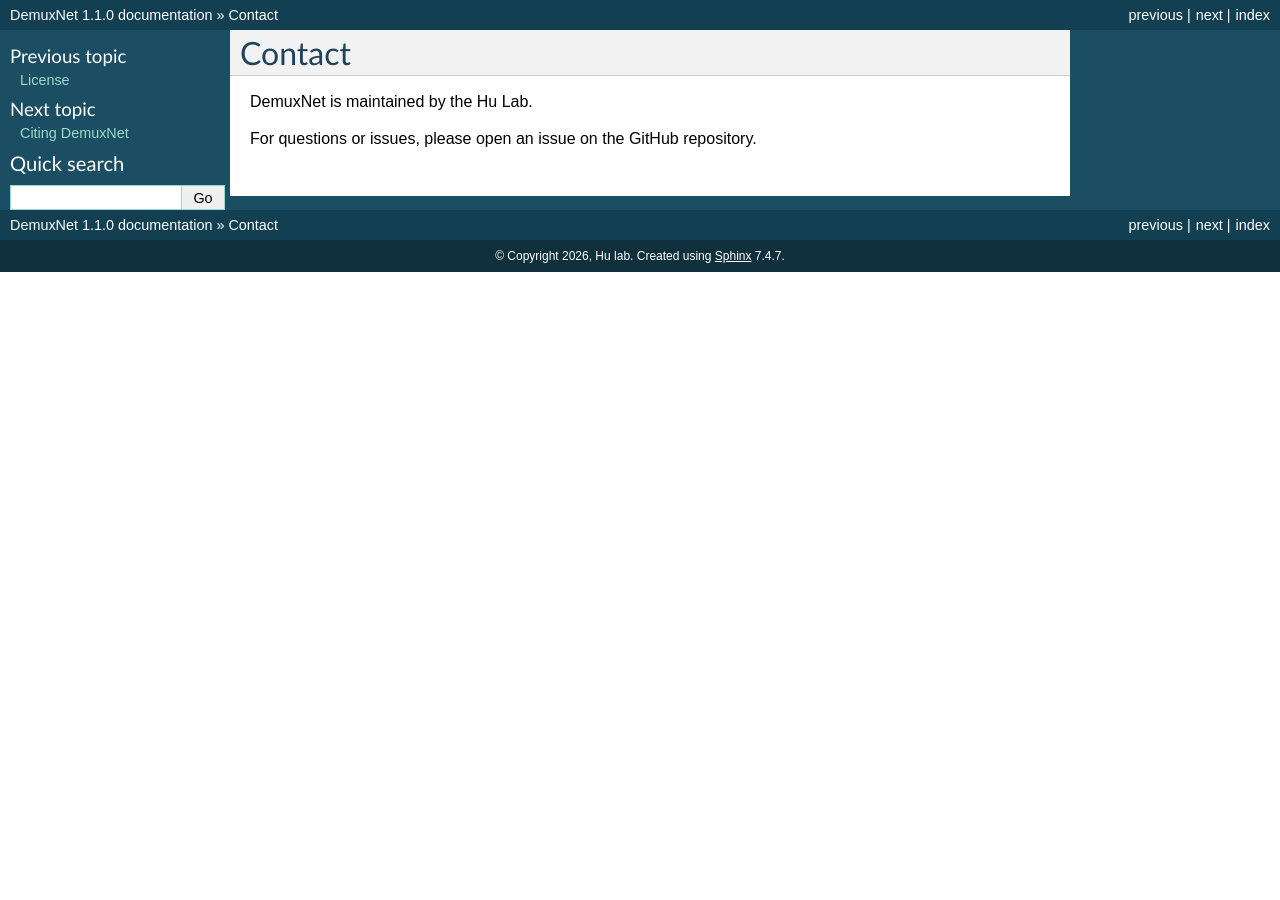
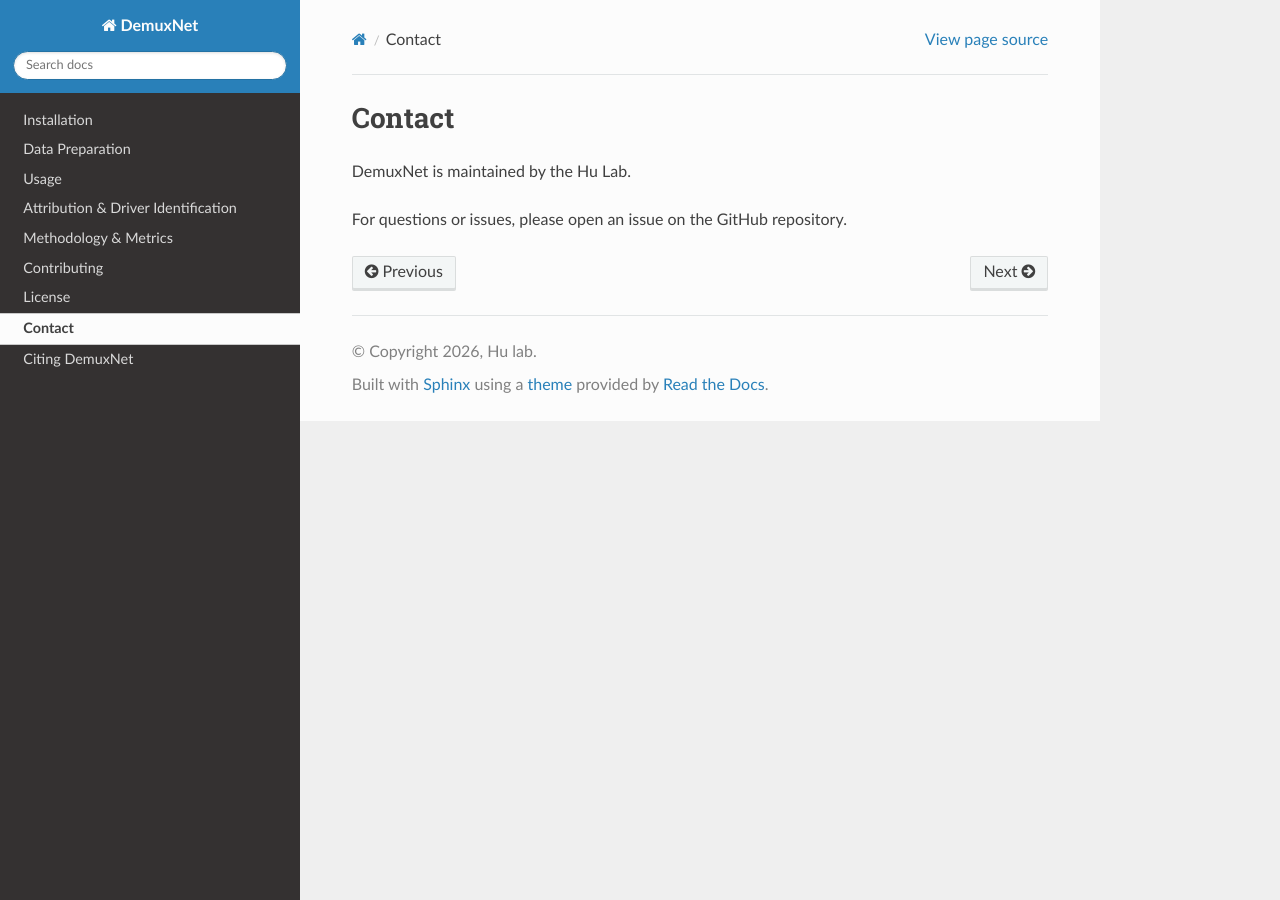
Before and after one commit to yulab2021/DemuxNet_document, a Sphinx documentation site: the page built from doc/contact.rst, in a window 1280 px wide. Built offline with Sphinx 7.4.7 and the Read the Docs theme 3.1.0, drawn with Linux system fonts in a browser that asks for light colours.

Commit message:
Update theme

```diff
--- a/doc/conf.py
+++ b/doc/conf.py
@@ -83,8 +83,8 @@
 # The theme to use for HTML and HTML Help pages.  See the documentation for
 # a list of builtin themes.
 #
-#html_theme = 'sphinx_rtd_theme'
-html_theme = 'classic'    # 经典的浅色主题
+html_theme = 'sphinx_rtd_theme'
+#html_theme = 'classic'    # 经典的浅色主题
 # Theme options are theme-specific and customize the look and feel of a theme
 # further.  For a list of options available for each theme, see the
 # documentation.
--- a/output.json
+++ b/output.json
@@ -4,16 +4,16 @@
 {"filename": ".ipynb_checkpoints/installation-checkpoint.rst", "lineno": 92, "status": "working", "code": 0, "uri": "https://github.com/yulab2021/TandemMod", "info": ""}
 {"filename": ".ipynb_checkpoints/data_preprocessing-checkpoint.rst", "lineno": 25, "status": "working", "code": 0, "uri": "https://github.com/nanoporetech/pyguppyclient", "info": ""}
 {"filename": ".ipynb_checkpoints/help-checkpoint.rst", "lineno": 6, "status": "working", "code": 0, "uri": "https://github.com/yulab2021/TandemMod/discussions", "info": ""}
+{"filename": ".ipynb_checkpoints/data_postprocessing-checkpoint.rst", "lineno": 108, "status": "working", "code": 0, "uri": "https://github.com/yulab2021/TandemMod/tree/master/results_reproduce", "info": ""}
 {"filename": ".ipynb_checkpoints/help-checkpoint.rst", "lineno": 6, "status": "working", "code": 0, "uri": "https://github.com/yulab2021/TandemMod/issues", "info": ""}
-{"filename": ".ipynb_checkpoints/data_postprocessing-checkpoint.rst", "lineno": 108, "status": "working", "code": 0, "uri": "https://github.com/yulab2021/TandemMod/tree/master/results_reproduce", "info": ""}
 {"filename": ".ipynb_checkpoints/run_examples-checkpoint.rst", "lineno": 539, "status": "working", "code": 0, "uri": "https://groups.google.com/g/sg-nex-updates", "info": ""}
 {"filename": ".ipynb_checkpoints/credit-checkpoint.rst", "lineno": 6, "status": "working", "code": 0, "uri": "https://creativecommons.org/licenses/by/4.0/", "info": ""}
 {"filename": ".ipynb_checkpoints/installation-checkpoint.rst", "lineno": 75, "status": "working", "code": 0, "uri": "https://nanoporetech.com/", "info": ""}
+{"filename": ".ipynb_checkpoints/installation-checkpoint.rst", "lineno": 75, "status": "broken", "code": 0, "uri": "https://mirror.oxfordnanoportal.com/software/analysis/ont-guppy-cpu-6.1.5-1.el7.x86_64.rpm", "info": "HTTPSConnectionPool(host='mirror.oxfordnanoportal.com', port=443): Max retries exceeded with url: /software/analysis/ont-guppy-cpu-6.1.5-1.el7.x86_64.rpm (Caused by SSLError(SSLCertVerificationError(1, '[SSL: CERTIFICATE_VERIFY_FAILED] certificate verify failed: unable to get local issuer certificate (_ssl.c:1007)')))"}
 {"filename": ".ipynb_checkpoints/credit-checkpoint.rst", "lineno": 6, "status": "redirected", "code": 301, "uri": "https://hpc-carpentry.github.io/hpc-python/", "info": "http://www.hpc-carpentry.org/hpc-python/"}
-{"filename": ".ipynb_checkpoints/installation-checkpoint.rst", "lineno": 75, "status": "broken", "code": 0, "uri": "https://mirror.oxfordnanoportal.com/software/analysis/ont-guppy-cpu-6.1.5-1.el7.x86_64.rpm", "info": "HTTPSConnectionPool(host='mirror.oxfordnanoportal.com', port=443): Max retries exceeded with url: /software/analysis/ont-guppy-cpu-6.1.5-1.el7.x86_64.rpm (Caused by SSLError(SSLCertVerificationError(1, '[SSL: CERTIFICATE_VERIFY_FAILED] certificate verify failed: unable to get local issuer certificate (_ssl.c:1007)')))"}
 {"filename": ".ipynb_checkpoints/run_examples-checkpoint.rst", "lineno": 395, "status": "broken", "code": 0, "uri": "https://oup.silverchair-cdn.com/oup/backfile/Content_public/Journal/nar/49/2/10.1093_nar_gkaa620/1/gkaa620_supplemental_files.zip?Expires=1690555116&Signature=Mv7ppemTnplIZAvv6G3W-lob1eQwK5IvNeIIF-1GM8Jy93AdT6ALUynRjW3HQAyCMgkMW-0WnXktuVJfKDCUXiiwvjZ9z5iO5LksCl1e6yEA5dgRlr-FVUrDbj81NIfUJNhKReo5gxRYc~f7wbFZRcy9CcSB-D1DloUmv-4qdcydr35sM-YDKgfyNfaE-ZKnCZZ1KydDNtx7oRfYHCof-a3oHSNgxn5DFM9bGCq147cw6i9B1bCURAPLltdPzR4i7cBXmIRoNZuVkjLe8EktJPg47v9ElqlPUlZfAqoaESbmPtEs8NLoX~~82o~eMrjwomK4W5CzgwAZhJJIeelr7A__&Key-Pair-Id=APKAIE5G5CRDK6RD3PGA", "info": "403 Client Error: Forbidden for url: https://oup.silverchair-cdn.com/oup/backfile/Content_public/Journal/nar/49/2/10.1093_nar_gkaa620/1/gkaa620_supplemental_files.zip?Expires=1690555116&Signature=Mv7ppemTnplIZAvv6G3W-lob1eQwK5IvNeIIF-1GM8Jy93AdT6ALUynRjW3HQAyCMgkMW-0WnXktuVJfKDCUXiiwvjZ9z5iO5LksCl1e6yEA5dgRlr-FVUrDbj81NIfUJNhKReo5gxRYc~f7wbFZRcy9CcSB-D1DloUmv-4qdcydr35sM-YDKgfyNfaE-ZKnCZZ1KydDNtx7oRfYHCof-a3oHSNgxn5DFM9bGCq147cw6i9B1bCURAPLltdPzR4i7cBXmIRoNZuVkjLe8EktJPg47v9ElqlPUlZfAqoaESbmPtEs8NLoX~~82o~eMrjwomK4W5CzgwAZhJJIeelr7A__&Key-Pair-Id=APKAIE5G5CRDK6RD3PGA"}
+{"filename": ".ipynb_checkpoints/run_examples-checkpoint.rst", "lineno": 199, "status": "working", "code": 0, "uri": "https://www.ncbi.nlm.nih.gov/geo/query/acc.cgi?acc=GSE124309", "info": ""}
 {"filename": ".ipynb_checkpoints/run_examples-checkpoint.rst", "lineno": 230, "status": "redirected", "code": 0, "uri": "https://www.ncbi.nlm.nih.gov/geo/download/?acc=GSE124309&format=file&file=GSE124309%5FFASTA%5Fsequences%5Fof%5FCurlcakes%2Etxt%2Egz", "info": "https://www.ncbi.nlm.nih.gov/geo/download/?acc=GSE124309&format=file&file=GSE124309_FASTA_sequences_of_Curlcakes.txt.gz"}
 {"filename": ".ipynb_checkpoints/run_examples-checkpoint.rst", "lineno": 9, "status": "working", "code": 0, "uri": "https://www.ncbi.nlm.nih.gov/geo/query/acc.cgi?acc=GSE227087", "info": ""}
-{"filename": ".ipynb_checkpoints/run_examples-checkpoint.rst", "lineno": 199, "status": "working", "code": 0, "uri": "https://www.ncbi.nlm.nih.gov/geo/query/acc.cgi?acc=GSE124309", "info": ""}
 {"filename": ".ipynb_checkpoints/run_examples-checkpoint.rst", "lineno": 562, "status": "working", "code": 0, "uri": "https://www.ncbi.nlm.nih.gov/datasets/genome/GCF_000001405.40/", "info": ""}
 {"filename": ".ipynb_checkpoints/run_examples-checkpoint.rst", "lineno": 364, "status": "working", "code": 0, "uri": "https://www.ncbi.nlm.nih.gov/sra/?term=SRP166020", "info": ""}
--- a/output.txt
+++ b/output.txt
@@ -1,5 +1,5 @@
 .ipynb_checkpoints/usage-checkpoint.rst:67: [broken] data_preprocessing:
+.ipynb_checkpoints/installation-checkpoint.rst:75: [broken] https://mirror.oxfordnanoportal.com/software/analysis/ont-guppy-cpu-6.1.5-1.el7.x86_64.rpm: HTTPSConnectionPool(host='mirror.oxfordnanoportal.com', port=443): Max retries exceeded with url: /software/analysis/ont-guppy-cpu-6.1.5-1.el7.x86_64.rpm (Caused by SSLError(SSLCertVerificationError(1, '[SSL: CERTIFICATE_VERIFY_FAILED] certificate verify failed: unable to get local issuer certificate (_ssl.c:1007)')))
 .ipynb_checkpoints/credit-checkpoint.rst:6: [redirected permanently] https://hpc-carpentry.github.io/hpc-python/ to http://www.hpc-carpentry.org/hpc-python/
-.ipynb_checkpoints/installation-checkpoint.rst:75: [broken] https://mirror.oxfordnanoportal.com/software/analysis/ont-guppy-cpu-6.1.5-1.el7.x86_64.rpm: HTTPSConnectionPool(host='mirror.oxfordnanoportal.com', port=443): Max retries exceeded with url: /software/analysis/ont-guppy-cpu-6.1.5-1.el7.x86_64.rpm (Caused by SSLError(SSLCertVerificationError(1, '[SSL: CERTIFICATE_VERIFY_FAILED] certificate verify failed: unable to get local issuer certificate (_ssl.c:1007)')))
 .ipynb_checkpoints/run_examples-checkpoint.rst:395: [broken] https://oup.silverchair-cdn.com/oup/backfile/Content_public/Journal/nar/49/2/10.1093_nar_gkaa620/1/gkaa620_supplemental_files.zip?Expires=1690555116&Signature=Mv7ppemTnplIZAvv6G3W-lob1eQwK5IvNeIIF-1GM8Jy93AdT6ALUynRjW3HQAyCMgkMW-0WnXktuVJfKDCUXiiwvjZ9z5iO5LksCl1e6yEA5dgRlr-FVUrDbj81NIfUJNhKReo5gxRYc~f7wbFZRcy9CcSB-D1DloUmv-4qdcydr35sM-YDKgfyNfaE-ZKnCZZ1KydDNtx7oRfYHCof-a3oHSNgxn5DFM9bGCq147cw6i9B1bCURAPLltdPzR4i7cBXmIRoNZuVkjLe8EktJPg47v9ElqlPUlZfAqoaESbmPtEs8NLoX~~82o~eMrjwomK4W5CzgwAZhJJIeelr7A__&Key-Pair-Id=APKAIE5G5CRDK6RD3PGA: 403 Client Error: Forbidden for url: https://oup.silverchair-cdn.com/oup/backfile/Content_public/Journal/nar/49/2/10.1093_nar_gkaa620/1/gkaa620_supplemental_files.zip?Expires=1690555116&Signature=Mv7ppemTnplIZAvv6G3W-lob1eQwK5IvNeIIF-1GM8Jy93AdT6ALUynRjW3HQAyCMgkMW-0WnXktuVJfKDCUXiiwvjZ9z5iO5LksCl1e6yEA5dgRlr-FVUrDbj81NIfUJNhKReo5gxRYc~f7wbFZRcy9CcSB-D1DloUmv-4qdcydr35sM-YDKgfyNfaE-ZKnCZZ1KydDNtx7oRfYHCof-a3oHSNgxn5DFM9bGCq147cw6i9B1bCURAPLltdPzR4i7cBXmIRoNZuVkjLe8EktJPg47v9ElqlPUlZfAqoaESbmPtEs8NLoX~~82o~eMrjwomK4W5CzgwAZhJJIeelr7A__&Key-Pair-Id=APKAIE5G5CRDK6RD3PGA
 .ipynb_checkpoints/run_examples-checkpoint.rst:230: [redirected with unknown code] https://www.ncbi.nlm.nih.gov/geo/download/?acc=GSE124309&format=file&file=GSE124309%5FFASTA%5Fsequences%5Fof%5FCurlcakes%2Etxt%2Egz to https://www.ncbi.nlm.nih.gov/geo/download/?acc=GSE124309&format=file&file=GSE124309_FASTA_sequences_of_Curlcakes.txt.gz
```
Also changed, not shown: 1 other file.
